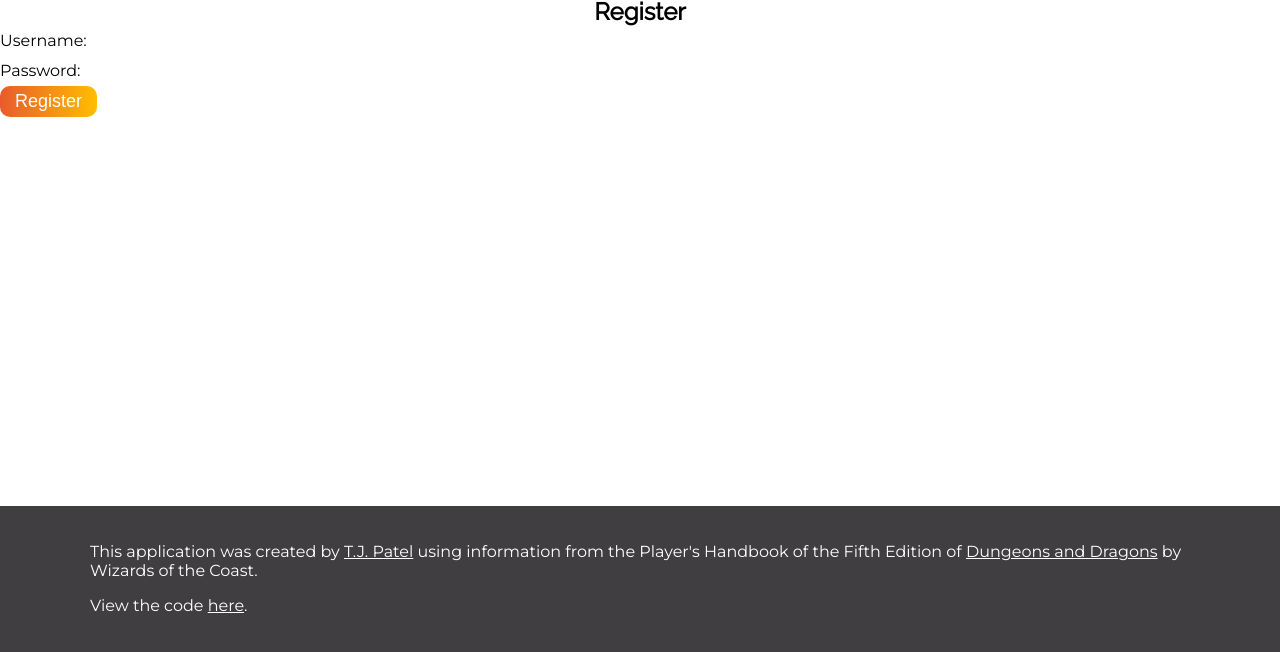
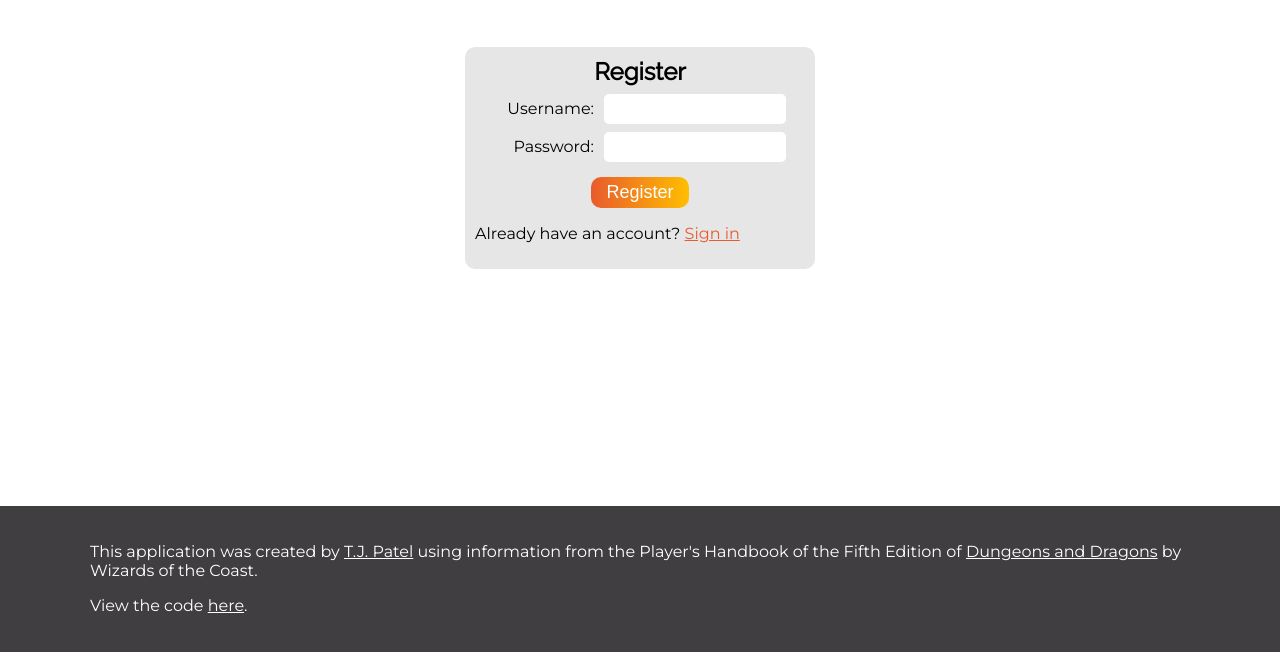
Before and after one commit to tarajeanne/dnd-client, a React app: page /register in a window 1280 px wide. Shown: the part 94-746 px from the top of the page. Built offline with nearby package versions, Linux system fonts and the light colour scheme.

Commit message:
applied styles to registration

```diff
--- a/src/Components/LoginForm/LoginForm.css
+++ b/src/Components/LoginForm/LoginForm.css
@@ -18,6 +18,13 @@ h2 {
   margin: 8px 0;
 }
 
+.LoginPage > p > a {
+  color: #e85b2c;
+}
+
+.LoginPage > p >  a:hover {
+  color: #FFBE00;
+}
 
 .login-label {
   display: inline-block;
--- a/src/Components/RegistrationForm/RegistrationForm.js
+++ b/src/Components/RegistrationForm/RegistrationForm.js
@@ -3,7 +3,6 @@ import AuthApiService from '../../services/auth-api-service';
 import PropTypes from 'prop-types';
 
 class RegistrationForm extends Component {
-
   static propTypes = {
     onRegistrationSuccess: PropTypes.func
   };
@@ -21,7 +20,7 @@ class RegistrationForm extends Component {
     this.setState({ error: null });
     AuthApiService.postUser({
       username: username.value,
-      password: password.value,
+      password: password.value
     })
       .then((user) => {
         username.value = '';
@@ -36,31 +35,31 @@ class RegistrationForm extends Component {
   render() {
     const { error } = this.state;
     return (
-      <form className="RegistrationForm" onSubmit={this.handleSubmit}>
+      <form className="LoginForm" onSubmit={this.handleSubmit}>
         <div role="alert">{error && <p className="red">{error}</p>}</div>
-        <div className="username">
-          <label htmlFor="RegistrationForm__username">
-            Username:
-          </label>
+        <div className="login-input-area">
+          <label htmlFor="RegistrationForm__username" className="login-label">Username:</label>
           <input
+            className="login-input"
             name="username"
             type="text"
             required
             id="RegistrationForm__username"
           />
         </div>
-        <div className="password">
-          <label htmlFor="RegistrationForm__password">
-            Password:
-          </label>
+        <div className="login-input-area">
+          <label htmlFor="RegistrationForm__password" className="login-label">Password:</label>
           <input
+            className="login-input"
             name="password"
             type="password"
             required
             id="RegistrationForm__password"
           />
         </div>
-        <button type="submit">Register</button>
+        <button className="login-submit" type="submit">
+          Register
+        </button>
       </form>
     );
   }
--- a/src/Routes/LandingPage.js
+++ b/src/Routes/LandingPage.js
@@ -26,10 +26,10 @@ export default class LoginPage extends Component {
         <p>
           If you just want to try out the app, log in under the credentials <i>username: testuser</i> and <i>password: testuser</i>. Characters under this account will be deleted occassionally.
         </p>
-        <h2>
-          No account? Register:
-        </h2>
-        <Link to="/register">Register</Link>
+        <p>
+          No account? <Link to="/register">Register</Link>
+        </p>
+
       </div>
     )
   }
--- a/src/Routes/RegistrationPage.js
+++ b/src/Routes/RegistrationPage.js
@@ -1,6 +1,6 @@
 import React, { Component } from 'react'
 import RegistrationForm from '../Components/RegistrationForm/RegistrationForm'
-import {Redirect} from 'react-router-dom';
+import {Redirect, Link} from 'react-router-dom';
 
 export default class RegistrationPage extends Component {
   constructor(props) {
@@ -26,11 +26,14 @@ export default class RegistrationPage extends Component {
       return <Redirect to="/" />
     }
     return (
-      <div>
+      <div className="LoginPage">
         <h2>Register</h2>
         <RegistrationForm
           onRegistrationSuccess={this.handleRegistrationSuccess}
         />
+         <p>
+          Already have an account? <Link to="/login">Sign in</Link>
+        </p>
       </div>
     )
   }
```
Also changed, not shown: src/Components/LoginForm/LoginForm.js (+26 -15 lines).
